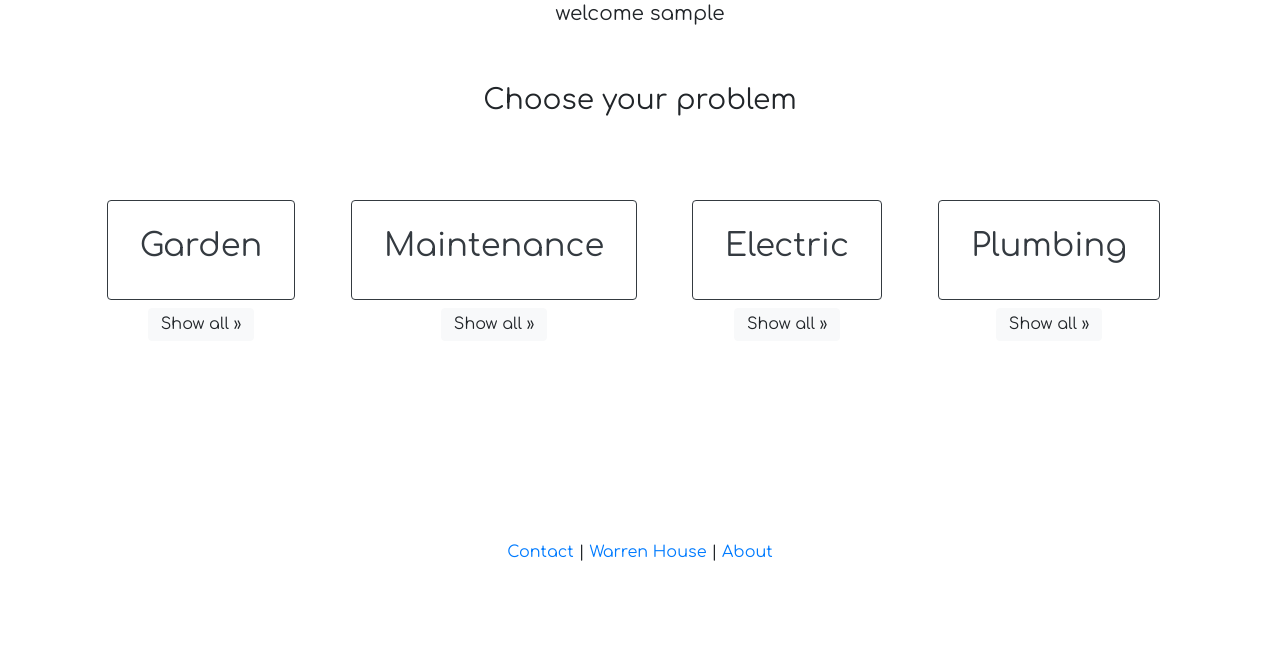
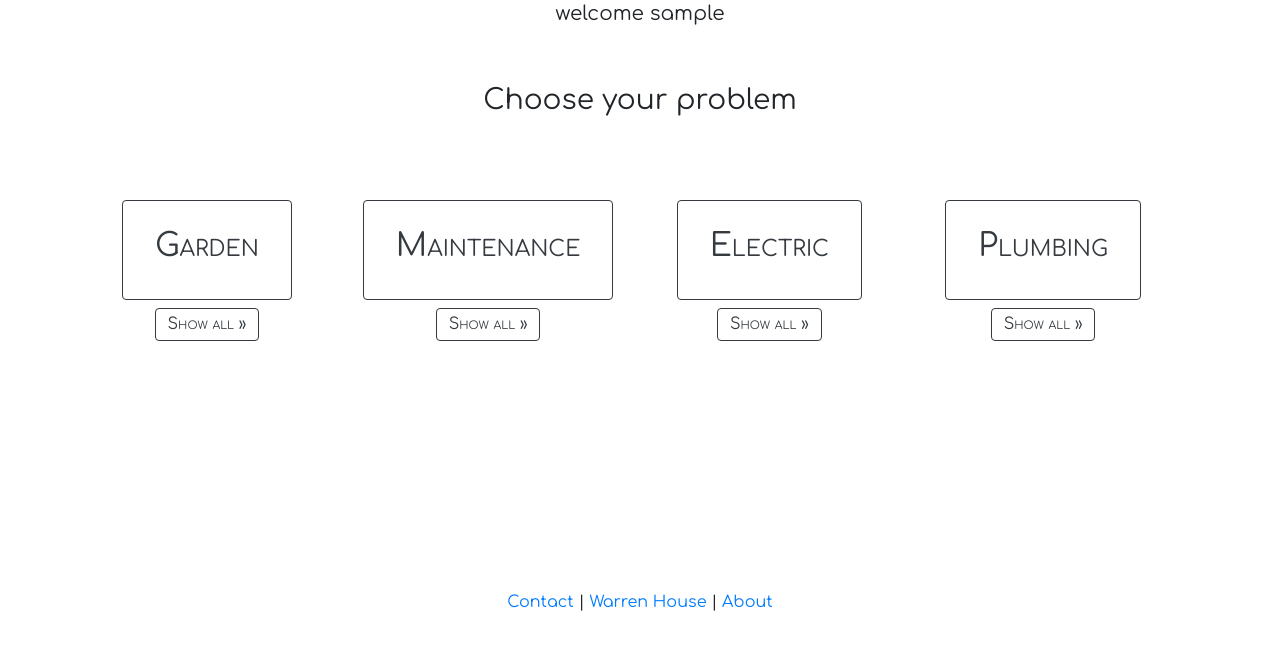
Before and after one commit to BartoszLewosz/Maintenance_ticketing_system, a Django app: page / in a window 1280 px wide. Shown: the part 317-963 px from the top of the page. Before the commit the page ends 878 px from the top, so only its background shows below. Run offline with Django 3.2, Linux system fonts and the light colour scheme; the visitor is signed in with stand-in values (Sample User, id 1); data that the repository does not hold is empty; some libraries are stand-ins or nearby versions; some web fonts are replaced.

Commit message:
Fixed some simple bugs: redirecting to wrong pages, buttons with the same style

```diff
--- a/electric/templates/electric/electric_list.html
+++ b/electric/templates/electric/electric_list.html
@@ -11,12 +11,12 @@
     </h4>
 </div>
    <div class="new">
-        <a href="{% url 'garden_new' %}", button type="submit" class="btn btn-outline-dark"></button><span class="fas fa-plus-square"></span> New</a>
+        <a href="{% url 'electric_new' %}", button type="submit" class="btn btn-outline-dark"></button><span class="fas fa-plus-square"></span> New</a>
 
     </div>
 
     <div class="print">
-    <a href="{% url 'garden_print' %}", button type="submit", class="btn btn-outline-dark"></button><span class="fas fa-print"></span> Print</a>
+    <a href="{% url 'electric_print' %}", button type="submit", class="btn btn-outline-dark"></button><span class="fas fa-print"></span> Print</a>
     </div>
 
 
--- a/electric/templates/electric/electric_new.html
+++ b/electric/templates/electric/electric_new.html
@@ -10,7 +10,7 @@
 	<h3>New problem</h3>
 		<form method="POST" class="post-form">{% csrf_token %}
 		{{ form.as_p }}
-		<button type="submit" class="save btn btn-default">Save</button></form>
+		<button type="submit" class="btn btn-outline-dark">Save</button></form>
 
 	<p>To trigger submit button pressing enter use JS</p>
 
--- a/garden/templates/garden/garden_new.html
+++ b/garden/templates/garden/garden_new.html
@@ -9,7 +9,7 @@
 	<h3>New problem</h3>
 	<form method="POST" class="post-form">{% csrf_token %}
 		{{ form.as_p }}
-		<button type="submit" class="save btn btn-default">Save</button></form>
+		<button type="submit" class="btn btn-outline-dark">Save</button></form>
 		<p>To trigger submit button pressing enter use JS</p>
 
 </div>
--- a/homepage/static/homepage/css/main.css
+++ b/homepage/static/homepage/css/main.css
@@ -50,7 +50,8 @@ html {
 	text-align: center;
 	width: 100%;
 	padding-top: 50px;
-	padding-bottom: 400px;
+	padding-bottom: 450px;
+	font-variant: small-caps;
 }
 
 
--- a/homepage/templates/homepage/contact.html
+++ b/homepage/templates/homepage/contact.html
@@ -12,7 +12,7 @@
 </div>
 
     <center>
-    	<p class="contact">If you have any questions or suggestions how we can get<br> this webpage working easier, faster, more efficient please send me <a href="mailto:bartosz.lewosz@gmail.com?Subject=My%20suggestions" target="_top">an email</a></p>
+    	<p class="contact">If you have any questions or suggestions how we can get<br> this webpage working easier, faster, more efficient please send me <a href="mailto:bartosz.lewosz@gmail.com?Subject=My%20suggestions" target="_top" class="btn btn-outline-dark">an email</a></p>
     </center>
 
 
--- a/homepage/templates/homepage/index.html
+++ b/homepage/templates/homepage/index.html
@@ -16,22 +16,22 @@
 
             <div class="col-sm">
               <a class="btn btn-outline-dark" href="{% url 'garden_new' %}"><h2>Garden</h2></a>
-              <p><a class="btn btn-light" href="{% url 'garden' %}" role="button">Show all  &raquo;</a></p>
+              <p><a class="btn btn-outline-dark" href="{% url 'garden' %}">Show all  &raquo;</a></p>
             </div>
 
             <div class="col-sm">
                 <a class="btn btn-outline-dark" href="{% url 'maintenance_new' %}"><h2>Maintenance</h2></a>
-                <p><a class="btn btn-light" href="{% url 'maintenance' %}" role="button">Show all  &raquo;</a></p>
+                <p><a class="btn btn-outline-dark" href="{% url 'maintenance' %}">Show all  &raquo;</a></p>
             </div>
 
             <div class="col-sm">
                 <a class="btn btn-outline-dark" href="{% url 'electric_new' %}"><h2>Electric</h2></a>
-                <p><a class="btn btn-light" href="{% url 'electric' %}" role="button">Show all  &raquo;</a></p>
+                <p><a class="btn btn-outline-dark" href="{% url 'electric' %}" role="button">Show all  &raquo;</a></p>
             </div>
 
             <div class="col-sm">
                 <a class="btn btn-outline-dark" href="{% url 'plumbing_new' %}"><h2>Plumbing</h2></a>
-                <p><a class="btn btn-light" href="{% url 'plumbing' %}" role="button">Show all  &raquo;</a></p>
+                <p><a class="btn btn-outline-dark" href="{% url 'plumbing' %}" role="button">Show all  &raquo;</a></p>
             </div>
 
         </div>
--- a/house_project/settings.py
+++ b/house_project/settings.py
@@ -126,3 +126,4 @@ STATIC_URL = '/static/'
 
 LOGIN_REDIRECT_URL = 'home'
 LOGOUT_REDIRECT_URL = 'home'
+SESSION_EXPIRE_AT_BROWSER_CLOSE = True
--- a/maintenance/templates/maintenance/maintenance_list.html
+++ b/maintenance/templates/maintenance/maintenance_list.html
@@ -11,12 +11,12 @@
     </h4>
 </div>
     <div class="new">
-        <a href="{% url 'garden_new' %}", button type="submit" class="btn btn-outline-dark"></button><span class="fas fa-plus-square"></span> New</a>
+        <a href="{% url 'maintenance_new' %}", button type="submit" class="btn btn-outline-dark"></button><span class="fas fa-plus-square"></span> New</a>
 
     </div>
 
     <div class="print">
-    <a href="{% url 'garden_print' %}", button type="submit", class="btn btn-outline-dark"></button><span class="fas fa-print"></span> Print</a>
+    <a href="{% url 'maintenance_print' %}", button type="submit", class="btn btn-outline-dark"></button><span class="fas fa-print"></span> Print</a>
     </div>
 
 
--- a/maintenance/templates/maintenance/maintenance_new.html
+++ b/maintenance/templates/maintenance/maintenance_new.html
@@ -9,7 +9,7 @@
 	<h3>New problem</h3>
 	<form method="POST" class="post-form">{% csrf_token %}
 		{{ form.as_p }}
-		<button type="submit" class="save btn btn-default">Save</button></form>
+		<button type="submit" class="btn btn-outline-dark">Save</button></form>
 	<p>To trigger submit button pressing enter use JS</p>
 </div>
 
--- a/plumbing/templates/plumbing/plumbing_list.html
+++ b/plumbing/templates/plumbing/plumbing_list.html
@@ -11,12 +11,12 @@
     </h4>
 </div>
     <div class="new">
-        <a href="{% url 'garden_new' %}", button type="submit" class="btn btn-outline-dark"></button><span class="fas fa-plus-square"></span> New</a>
+        <a href="{% url 'plumbing_new' %}", button type="submit" class="btn btn-outline-dark"></button><span class="fas fa-plus-square"></span> New</a>
 
     </div>
 
     <div class="print">
-    <a href="{% url 'garden_print' %}", button type="submit", class="btn btn-outline-dark"></button><span class="fas fa-print"></span> Print</a>
+    <a href="{% url 'plumbing_print' %}", button type="submit", class="btn btn-outline-dark"></button><span class="fas fa-print"></span> Print</a>
     </div>
 
 
--- a/plumbing/templates/plumbing/plumbing_new.html
+++ b/plumbing/templates/plumbing/plumbing_new.html
@@ -8,7 +8,7 @@
 <h4>Add new problem</h4>
 <form method="POST">{% csrf_token %}
 {{ form.as_p}}
-<button type="submit" class="save btn btn-default">Save</button></form>
+<button type="submit" class="btn btn-outline-dark">Save</button></form>
 
 
 
```
Also changed, not shown: homepage/templates/homepage/about.html (+4 -4 lines).
